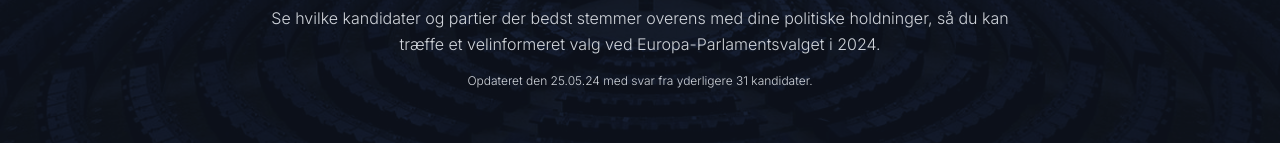
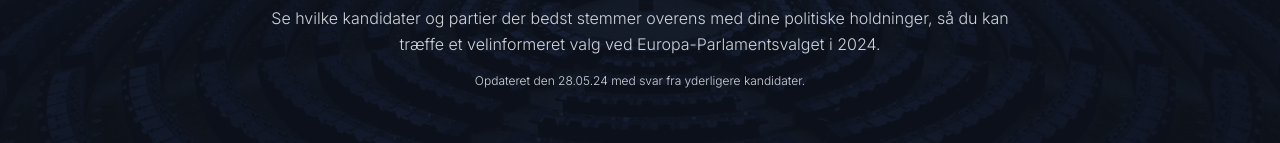
Before and after one commit to maxrh/ep-valgtest-2024-next, a Next.js app: page / in a window 1280 px wide. Shown: the part 453-596 px from the top of the page. Built offline with nearby package versions, Linux system fonts and the light colour scheme.

Commit message:
update text

```diff
--- a/app/page.js
+++ b/app/page.js
@@ -60,7 +60,8 @@ export default function Home() {
 							variants={childVariants}
 							className="font-light text-gray-300 text-sm md:text-base leading-normal md:leading-relaxed"
 						>
-							Se hvilke kandidater og partier der bedst stemmer overens med dine politiske holdninger, så du kan træffe et velinformeret valg ved Europa-Parlamentsvalget i 2024. <br /><span className="text-xs mt-4 block">Opdateret den 25.05.24 med svar fra yderligere 31 kandidater.</span>
+							Se hvilke kandidater og partier der bedst stemmer overens med dine politiske holdninger, så du kan træffe et velinformeret valg ved Europa-Parlamentsvalget i 2024. <br />
+							<span className="text-xs mt-4 block">Opdateret den 28.05.24 med svar fra yderligere kandidater.</span>
 						</motion.p>
 						<motion.div variants={childVariants} className="flex items-center justify-center mt-8 md:mt-14">
 							<button
```
